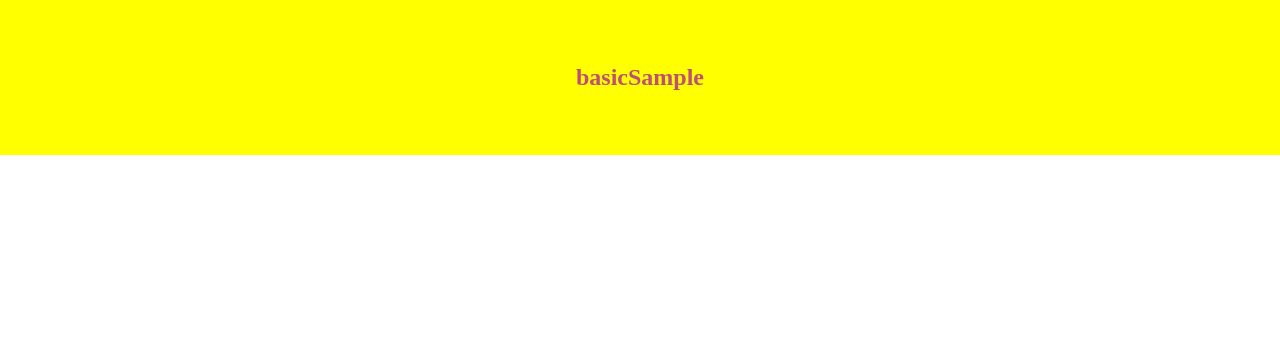
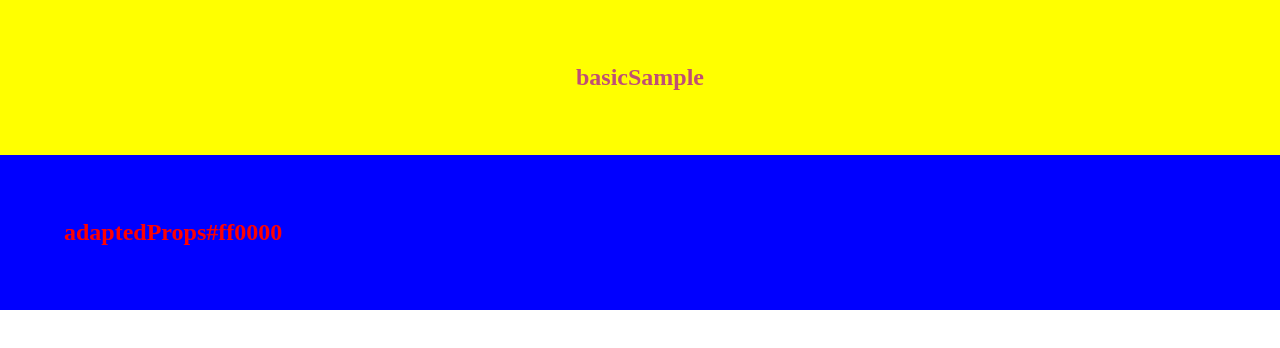
Before and after one commit to bongseoksa/styled-component, a Next.js app: page / in a window 1280 px wide. Shown: the top 348 px of the page. Built offline with nearby package versions, Linux system fonts and the light colour scheme.

Commit message:
[Commit 내용] props 스타일링

```diff
--- /dev/null
+++ b/src/pages/adapted-props/adaptedProps.tsx
@@ -0,0 +1,12 @@
+import * as Style from "./adaptedStyle";
+import { TitleType } from "./adaptedPropsType";
+
+const AdaptedProps = ({ color }: TitleType) => {
+  return (
+    <Style.Wrapper>
+      <Style.Title color={color}>adaptedProps{color}</Style.Title>
+    </Style.Wrapper>
+  );
+};
+
+export default AdaptedProps;
--- /dev/null
+++ b/src/pages/adapted-props/adaptedPropsType.ts
@@ -0,0 +1,3 @@
+export interface TitleType {
+  color: string;
+}
--- /dev/null
+++ b/src/pages/adapted-props/adaptedStyle.ts
@@ -0,0 +1,17 @@
+import styled, { css } from "styled-components";
+import { TitleType } from "./adaptedPropsType";
+
+const Wrapper = styled.section`
+  padding: 4em;
+  background: blue;
+`;
+
+const Title = styled.h1<TitleType>`
+  ${({ color }) => {
+    return css`
+      color: ${color ? color : "orange"};
+    `;
+  }}
+`;
+
+export { Wrapper, Title };
--- /dev/null
+++ b/src/pages/adapted-props/index.tsx
@@ -0,0 +1 @@
+export { default } from "./adaptedProps";
--- a/src/pages/index.tsx
+++ b/src/pages/index.tsx
@@ -1,10 +1,13 @@
 import Head from "next/head";
 import { Inter } from "next/font/google";
 import BasicSample from "./basic-sample";
+import AdaptedProps from "./adapted-props";
+import { TitleType } from "./adapted-props/adaptedPropsType";
 
 const inter = Inter({ subsets: ["latin"] });
 
 export default function Home() {
+  const adaptedPropData: TitleType = { color: "#ff0000" };
   return (
     <>
       <Head>
@@ -15,6 +18,7 @@ export default function Home() {
       </Head>
       <main>
         <BasicSample />
+        <AdaptedProps color={adaptedPropData.color} />
       </main>
     </>
   );
```
